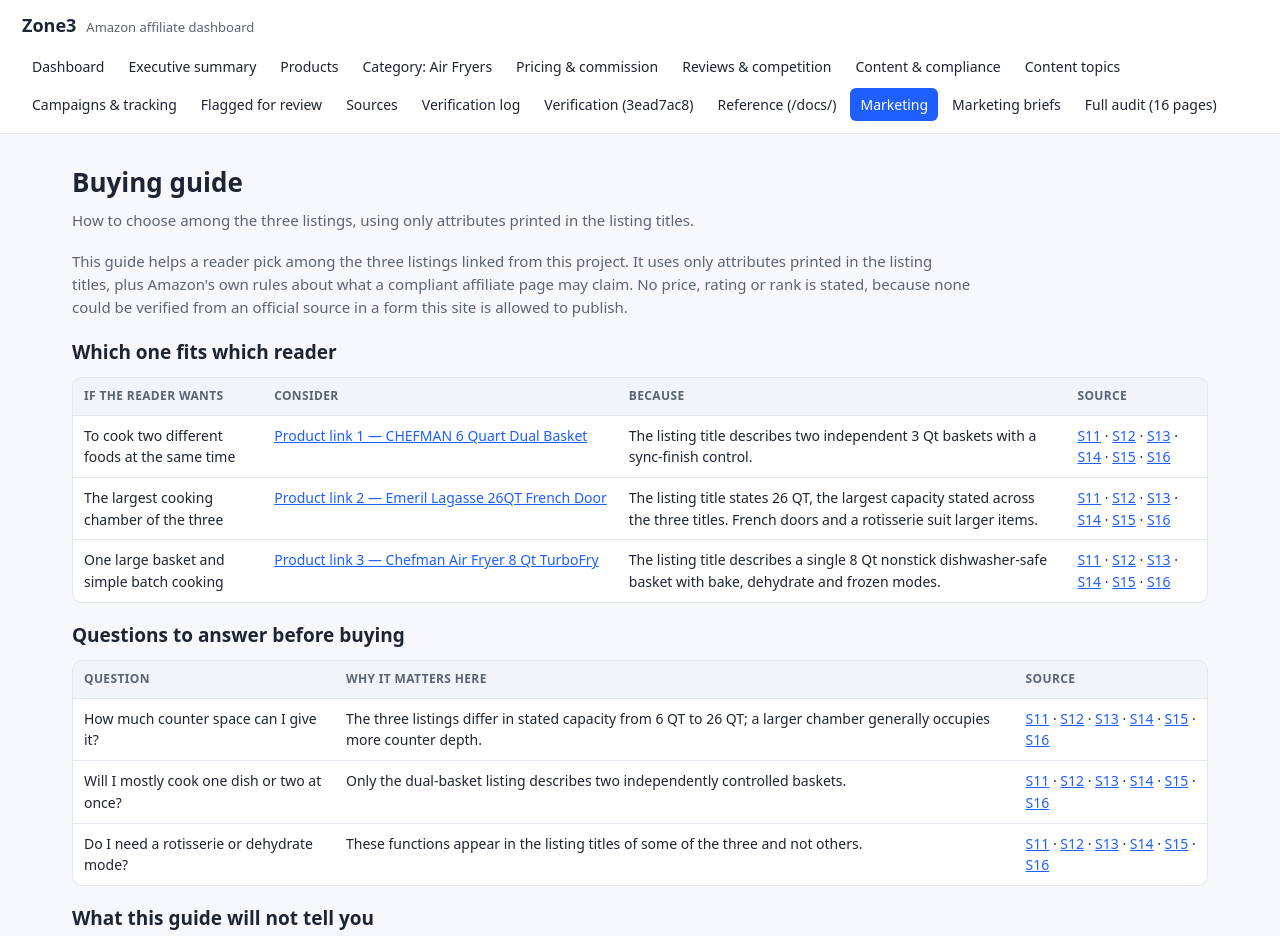
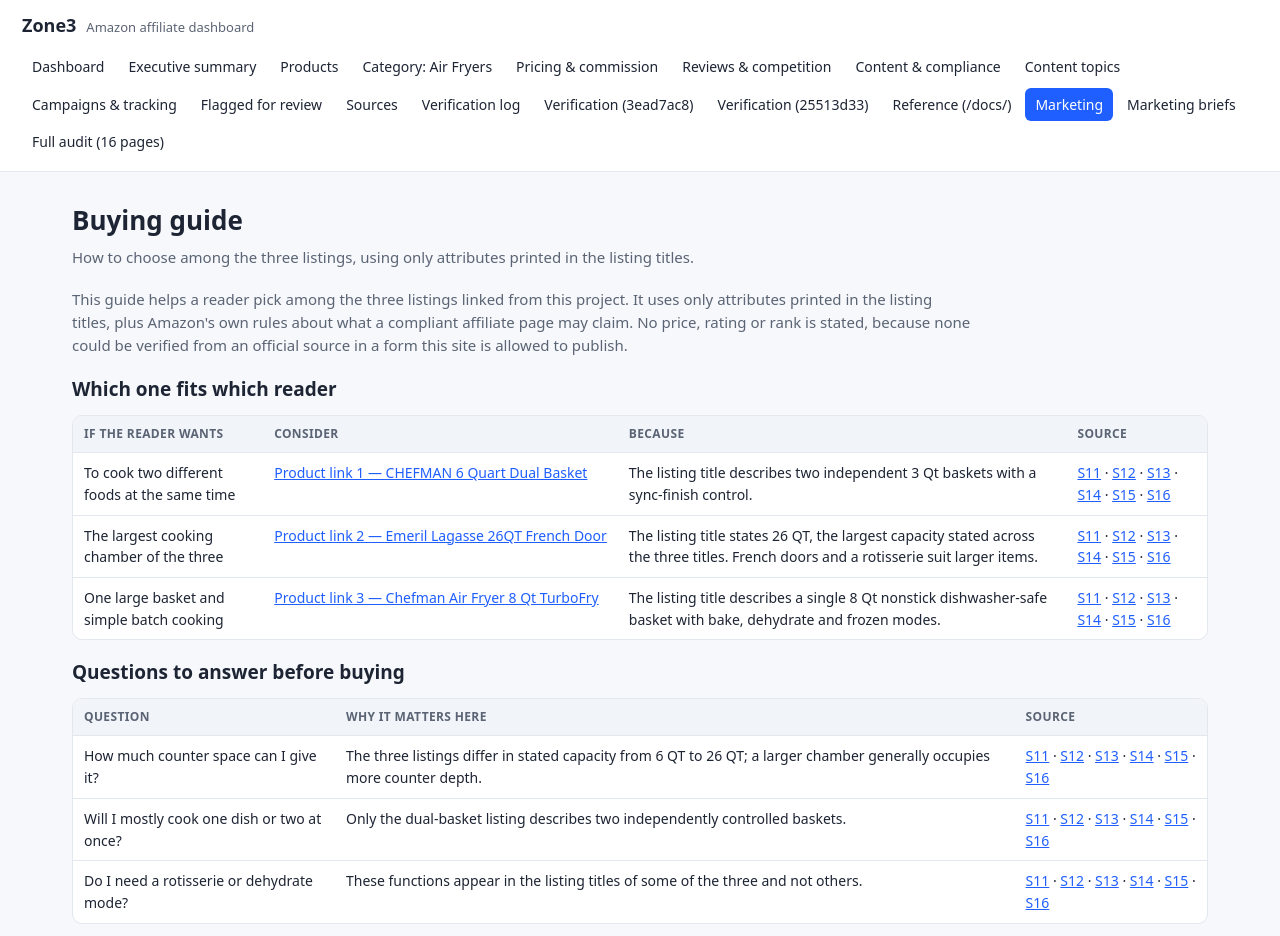
Before and after one commit to kanlerxz87-cyber/Zone3, a plain HTML site: page marketing/buying-guide.html in a window 1280 px wide. Shown: the top 936 px of the page. Drawn offline with Linux system fonts and the light colour scheme.

Commit message:
Session 25513d33: rebase onto PR #85, regenerate marketing pages
Took main's side for the six marketing pages during the rebase, then regenerated
them with scripts/build_marketing.py so the committed output is what the generator
produces and every page carries the current navigation.

Gates on the merged tree: check_site OK (13 pages, 3 products, 51 sources, 78
flags); verify_site PASS (72 pages, 1301 rows, 1096 sourced, 86 anchored,
0 advisories); link_report --strict exit 0; build_sitemap --check exit 0
(67 pages, 0 missing); internal-link crawl 72 pages / 2460 refs / 0 broken;
0 conflict markers; all five generators idempotent.

Co-authored-by: arena-agent <297053741+arena-agent@users.noreply.github.com>

```diff
--- a/marketing/buying-guide.html
+++ b/marketing/buying-guide.html
@@ -10,7 +10,7 @@
 <body>
 <header class="topbar">
   <div class="brand"><a href="../index.html">Zone3</a><span>Amazon affiliate dashboard</span></div>
-  <nav><a href="../index.html">Dashboard</a><a href="../executive-summary.html">Executive summary</a><a href="../products.html">Products</a><a href="../air-fryers.html">Category: Air Fryers</a><a href="../pricing.html">Pricing &amp; commission</a><a href="../reviews.html">Reviews &amp; competition</a><a href="../content.html">Content &amp; compliance</a><a href="../content-topics.html">Content topics</a><a href="../campaigns.html">Campaigns &amp; tracking</a><a href="../flagged.html">Flagged for review</a><a href="../sources.html">Sources</a><a href="../verification.html">Verification log</a><a href="../sessions/3ead7ac8/index.html">Verification (3ead7ac8)</a><a href="../docs/index.html">Reference (/docs/)</a><a href="../marketing/index.html" class="active">Marketing</a><a href="../marketing/briefs.html">Marketing briefs</a><a href="../dashboard/index.html">Full audit (16 pages)</a></nav>
+  <nav><a href="../index.html">Dashboard</a><a href="../executive-summary.html">Executive summary</a><a href="../products.html">Products</a><a href="../air-fryers.html">Category: Air Fryers</a><a href="../pricing.html">Pricing &amp; commission</a><a href="../reviews.html">Reviews &amp; competition</a><a href="../content.html">Content &amp; compliance</a><a href="../content-topics.html">Content topics</a><a href="../campaigns.html">Campaigns &amp; tracking</a><a href="../flagged.html">Flagged for review</a><a href="../sources.html">Sources</a><a href="../verification.html">Verification log</a><a href="../sessions/3ead7ac8/index.html">Verification (3ead7ac8)</a><a href="../sessions/25513d33/index.html">Verification (25513d33)</a><a href="../docs/index.html">Reference (/docs/)</a><a href="../marketing/index.html" class="active">Marketing</a><a href="../marketing/briefs.html">Marketing briefs</a><a href="../dashboard/index.html">Full audit (16 pages)</a></nav>
 </header>
 <main>
 <h1>Buying guide</h1>
```
Also changed, not shown: marketing/comparison.html (+1 -1 lines), marketing/index.html (+1 -1 lines), marketing/product-1-chefman-6-quart-dual-basket.html (+1 -1 lines), marketing/product-2-emeril-lagasse-26qt-french-door.html (+1 -1 lines), marketing/product-3-chefman-8-quart-turbofry.html (+1 -1 lines).
